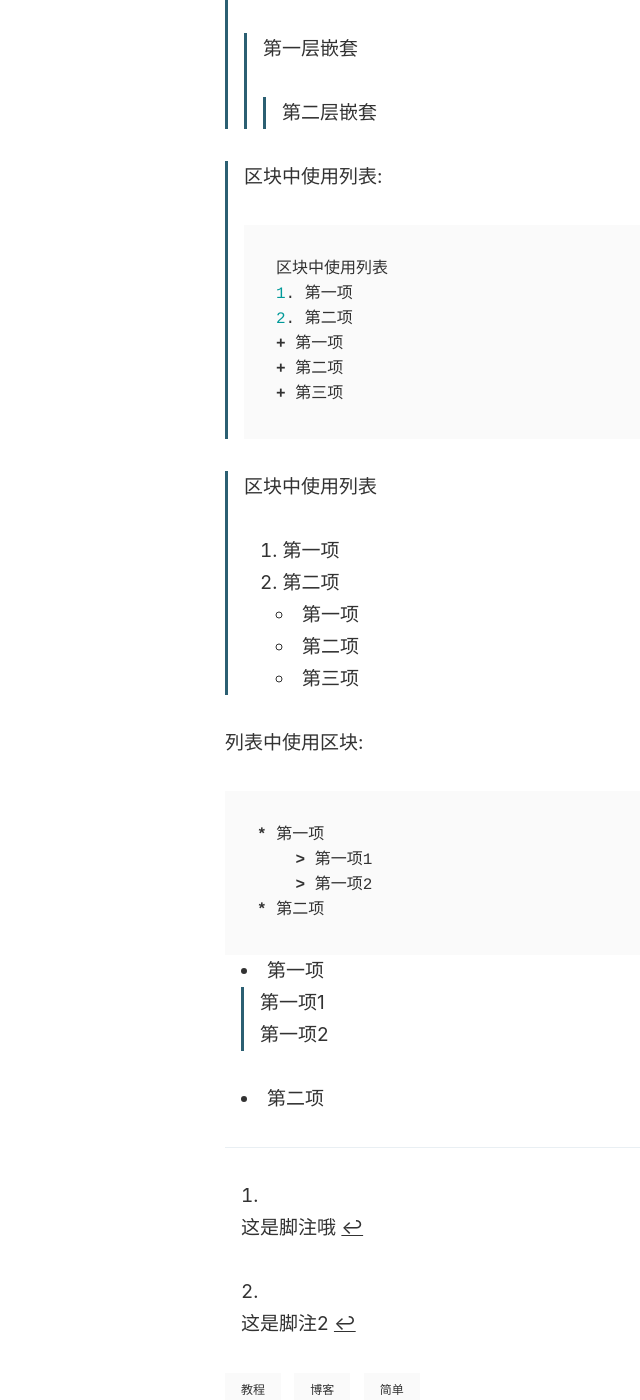
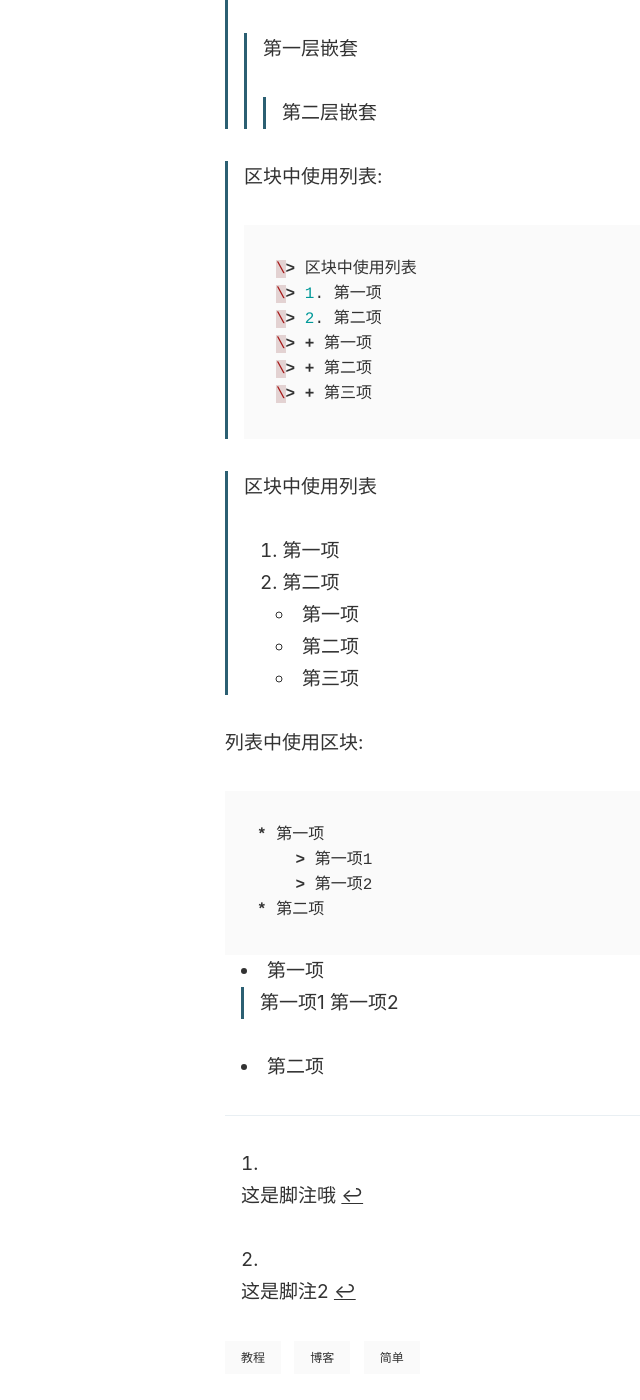
Before and after one commit to LuckyCode1992/blogs, a Jekyll site: the page built from _posts/2019-09-30-first.markdown, in a window 1280 px wide and 1400 px high, scrolled down 4369 px. Shown: the whole window, without its empty margins (81-721 px from the left). Built offline with Jekyll 4.4.1, drawn with Linux system fonts in a browser that asks for light colours.

Commit message:
同步代码

````diff
--- a/_posts/2019-09-30-first.markdown
+++ b/_posts/2019-09-30-first.markdown
@@ -137,12 +137,12 @@ ___粗斜体文本___
 
 > 区块中使用列表:
 ```js
-> 区块中使用列表
-> 1. 第一项
-> 2. 第二项
-> + 第一项
-> + 第二项
-> + 第三项
+\> 区块中使用列表
+\> 1. 第一项
+\> 2. 第二项
+\> + 第一项
+\> + 第二项
+\> + 第三项
 ```
 
 > 区块中使用列表
````
